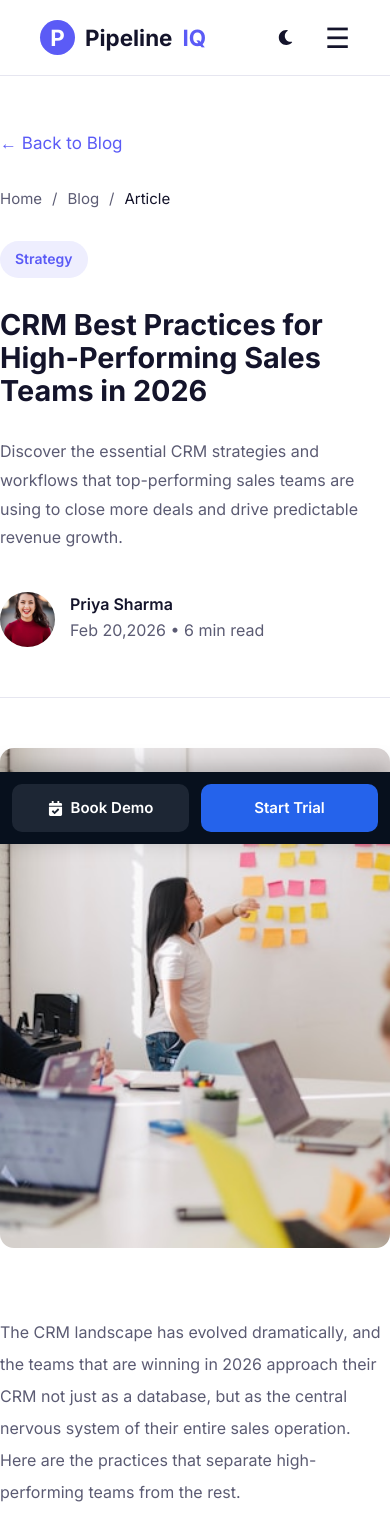
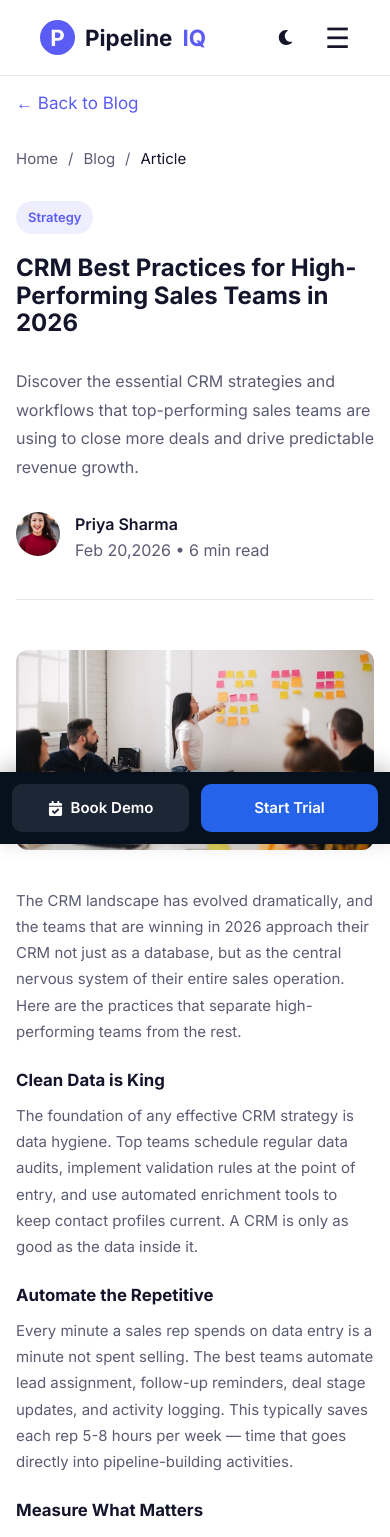
Before and after one commit to theirhasnain-eng/kiwi-logics-pipe-line, a React (Vite) app in the folder pipe-line/: page /blog/crm-strategy-guide in a window 390 px wide. Shown: the top 1537 px of the page. Built offline with nearby package versions, Linux system fonts and the light colour scheme.

Commit message:
related artical section is edited

```diff
--- a/pipe-line/src/pages/styling/artical.css
+++ b/pipe-line/src/pages/styling/artical.css
@@ -16,6 +16,7 @@
   max-width: 950px;
   padding-top: 50px;
   margin: auto;
+  width: 100%;
 }
 
 .back-btn {
@@ -92,6 +93,7 @@
   height: 55px;
   border-radius: 50%;
   object-fit: cover;
+  flex-shrink: 0;
 }
 
 .author-info {
@@ -125,9 +127,21 @@
 .article-content {
   max-width: 760px;
   margin: auto;
+  width: 100%;
 }
 
-.article-content p {
+/* Headings inside blog body — bold */
+.content-heading {
+  font-weight: 700;
+  font-size: 1.3rem;
+  color: var(--text);
+  line-height: 1.4;
+  margin: 30px 0 12px;
+}
+
+/* Body paragraphs inside blog content — small, not bold */
+.content-paragraph {
+  font-weight: 400;
   color: var(--muted);
   line-height: 2;
   font-size: 17px;
@@ -149,6 +163,7 @@
   display: flex;
   align-items: center;
   gap: 12px;
+  flex-wrap: wrap;
 }
 
 .share-icon {
@@ -165,6 +180,7 @@
   cursor: pointer;
   text-decoration: none;
   transition: all 0.3s ease;
+  flex-shrink: 0;
 }
 
 .share-icon:hover {
@@ -192,6 +208,7 @@
   padding-top: 60px;
   padding-bottom: 30px;
   max-width: 950px;
+  width: 100%;
   background-color: rgb(0, 0, 0);
 }
 
@@ -269,6 +286,35 @@
   line-height: 1.7;
 }
 
+/* ==========================================================
+   RESPONSIVE — Laptop / small desktop (1200px and below)
+   ========================================================== */
+@media (max-width: 1200px) {
+  .related-artical {
+    padding: 0 80px;
+  }
+}
+
+/* ==========================================================
+   RESPONSIVE — Laptop (1024px and below)
+   ========================================================== */
+@media (max-width: 1024px) {
+  .article-container {
+    max-width: 90%;
+  }
+
+  .related-artical {
+    padding: 0 40px;
+  }
+
+  .article-image {
+    height: 420px;
+  }
+}
+
+/* ==========================================================
+   RESPONSIVE — Tablet (992px and below)
+   ========================================================== */
 @media (max-width: 992px) {
   .article-title {
     font-size: 2rem;
@@ -278,18 +324,121 @@
   }
 }
 
+/* ==========================================================
+   RESPONSIVE — Tablet (768px and below)
+   ========================================================== */
 @media (max-width: 768px) {
+  .article-page {
+    padding-top: 60px;
+  }
+
+  .article-container {
+    max-width: 100%;
+    padding: 40px 24px 0;
+  }
+
   .article-title {
     font-size: 1.8rem;
     max-width: 100%;
   }
+
   .article-description {
     font-size: 16px;
+    margin-bottom: 30px;
   }
-  .article-content p {
+
+  .article-content {
+    max-width: 100%;
+  }
+
+  .content-heading {
+    font-size: 1.15rem;
+    margin: 24px 0 10px;
+  }
+
+  .content-paragraph {
     font-size: 16px;
+    line-height: 1.8;
+    margin-bottom: 26px;
   }
+
   .article-author {
     align-items: flex-start;
+    margin-bottom: 36px;
+  }
+
+  .article-image {
+    height: 280px;
+    margin-bottom: 40px;
+  }
+
+  .related-artical {
+    padding: 0 24px;
+  }
+
+  .related-section {
+    padding-top: 40px;
+  }
+
+  .related-content h3 {
+    font-size: 20px;
   }
 }
+
+/* ==========================================================
+   RESPONSIVE — Mobile (480px and below)
+   ========================================================== */
+@media (max-width: 480px) {
+  .article-container {
+    padding: 30px 16px 0;
+  }
+
+  .article-title {
+    font-size: 1.5rem;
+  }
+
+  .article-category {
+    font-size: 13px;
+    padding: 6px 12px;
+    margin-bottom: 20px;
+  }
+
+  .article-author img {
+    width: 44px;
+    height: 44px;
+  }
+
+  .article-image {
+    height: 200px;
+    border-radius: 12px;
+    margin-bottom: 30px;
+  }
+
+  .content-heading {
+    font-size: 1.05rem;
+  }
+
+  .content-paragraph {
+    font-size: 15px;
+    line-height: 1.75;
+    margin-bottom: 22px;
+  }
+
+  .related-artical {
+    padding: 0 16px;
+  }
+
+  .related-content {
+    padding: 18px;
+  }
+
+  .related-content h3 {
+    font-size: 18px;
+  }
+
+  .share-icon {
+    width: 40px;
+    height: 40px;
+    font-size: 14px;
+  }
+}
```
